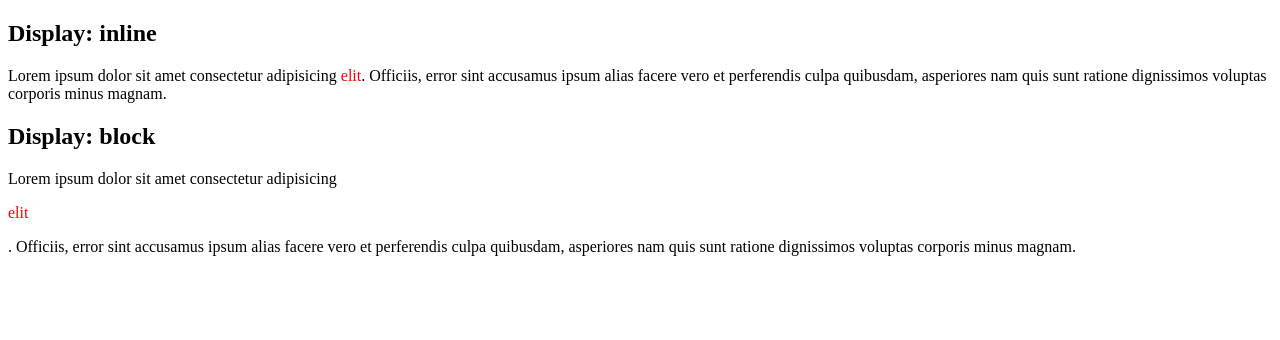
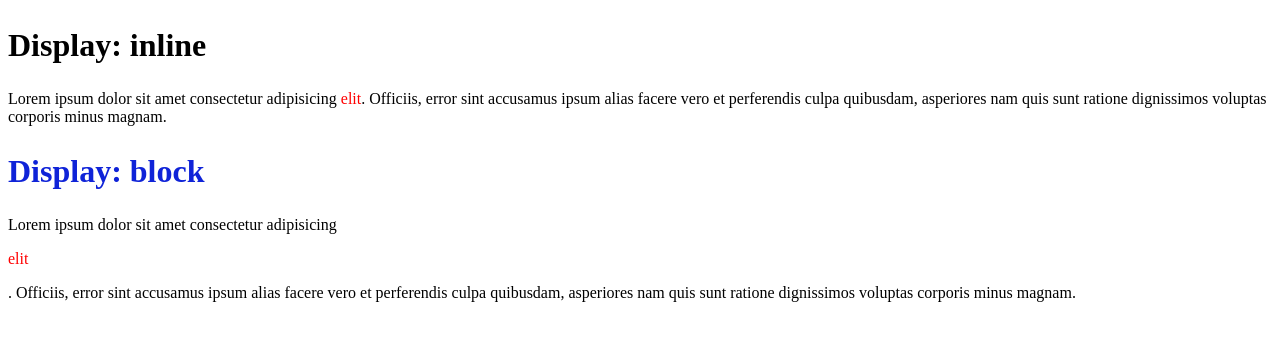
Before and after one commit to hieu1966hn/HDT-JSB38, a plain HTML site: page SS2/index.html in a window 1280 px wide. Drawn offline with Linux system fonts and the light colour scheme.

Commit message:
Done buổi học SS2

```diff
--- a/SS2/index.html
+++ b/SS2/index.html
@@ -6,11 +6,24 @@
   <meta http-equiv="X-UA-Compatible" content="IE=edge">
   <meta name="viewport" content="width=device-width, initial-scale=1.0">
   <title>Document</title>
+
+  <style>
+    /* Code CSS tại đây */
+    /* khai báo id */
+    #block {
+      color: rgb(15, 35, 216);
+    }
+
+    /* Khai báo class */
+    .font {
+      font-size: xx-large;
+    }
+  </style>
 </head>
 
 <body>
   <!-- VD về inline -->
-  <h2>Display: inline</h2>
+  <h2 class="font">Display: inline</h2>
   <p>Lorem ipsum dolor sit amet consectetur adipisicing
     <span style="color:red; display: inline;">elit</span>. Officiis, error sint
     accusamus ipsum alias facere vero et
@@ -19,7 +32,7 @@
   <!-- In đỏ màu chữ "elit" -->
 
   <!-- VD về  block -->
-  <h2>Display: block</h2>
+  <h2 class="font" id="block">Display: block</h2>
   <p>Lorem ipsum dolor sit amet consectetur adipisicing
   <p style="color:red; ">elit</p>. Officiis, error sint
   accusamus ipsum alias facere vero et
```
Also changed, not shown: 1 other file.
